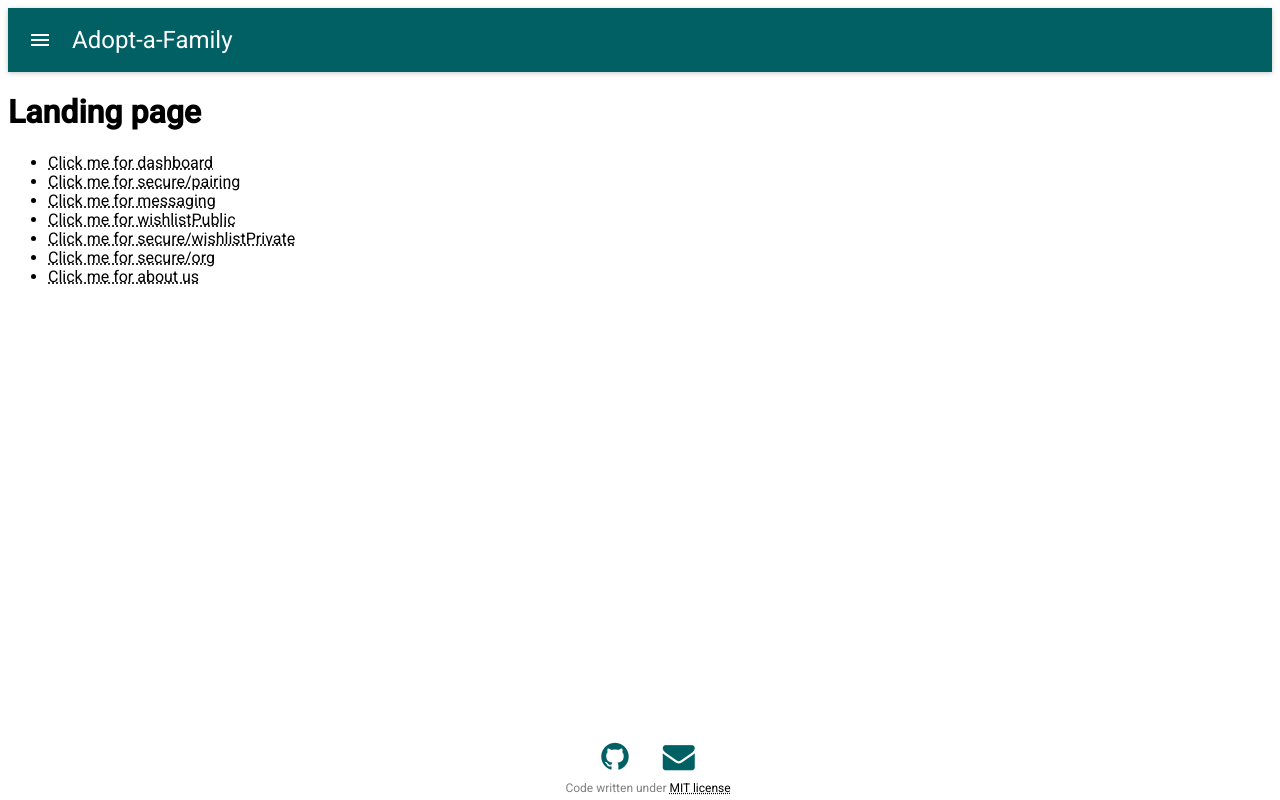
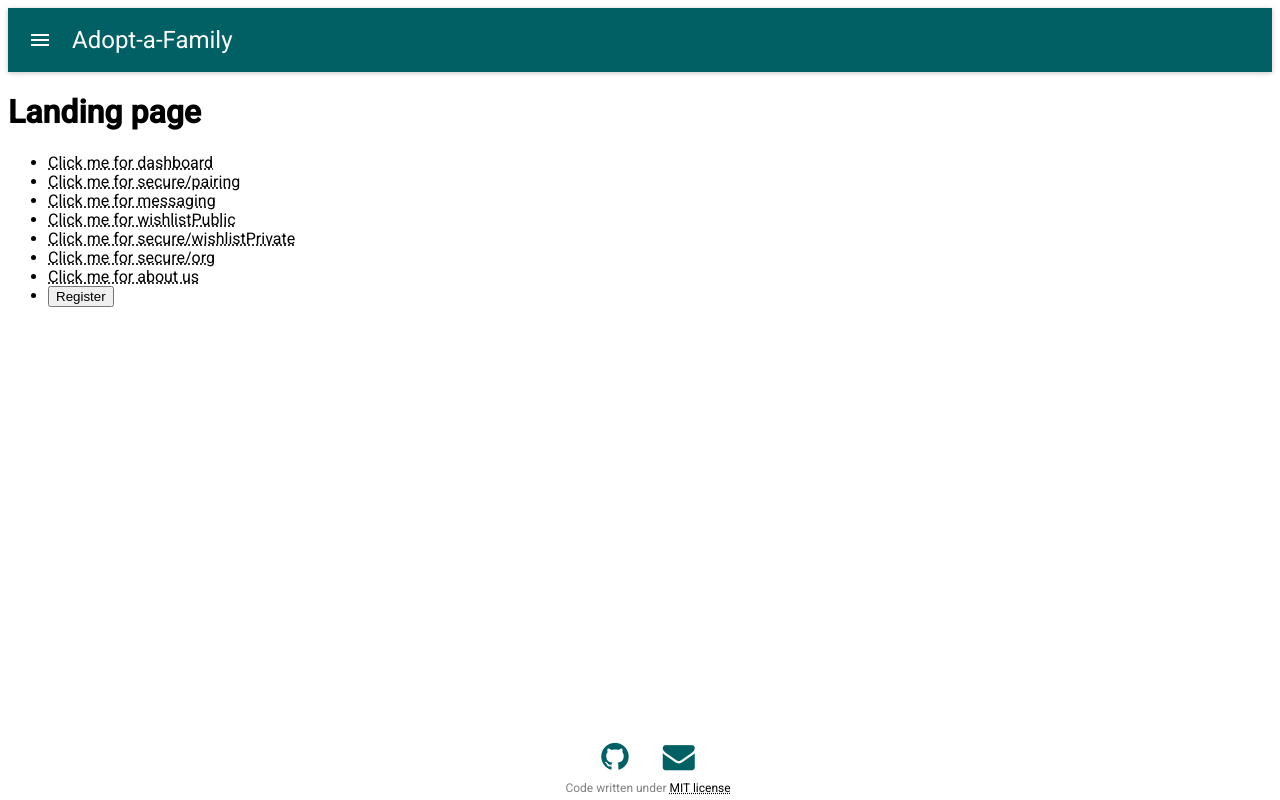
Before and after one commit to the-after-hours/adopt-a-family, a React (Create React App) app: page / in a window 1280 px wide. Built offline with nearby package versions, Linux system fonts and the light colour scheme.

Commit message:
Add registration button to landing page

```diff
--- a/src/components/Landing.js
+++ b/src/components/Landing.js
@@ -29,6 +29,9 @@ const Landing = (props) => {
         <li>
           <Link to="/aboutus">Click me for about us</Link>
         </li>
+        <li>
+          <Link to="/registration"><button>Register</button></Link>
+        </li>
       </ul>
     </div>
   );
```
